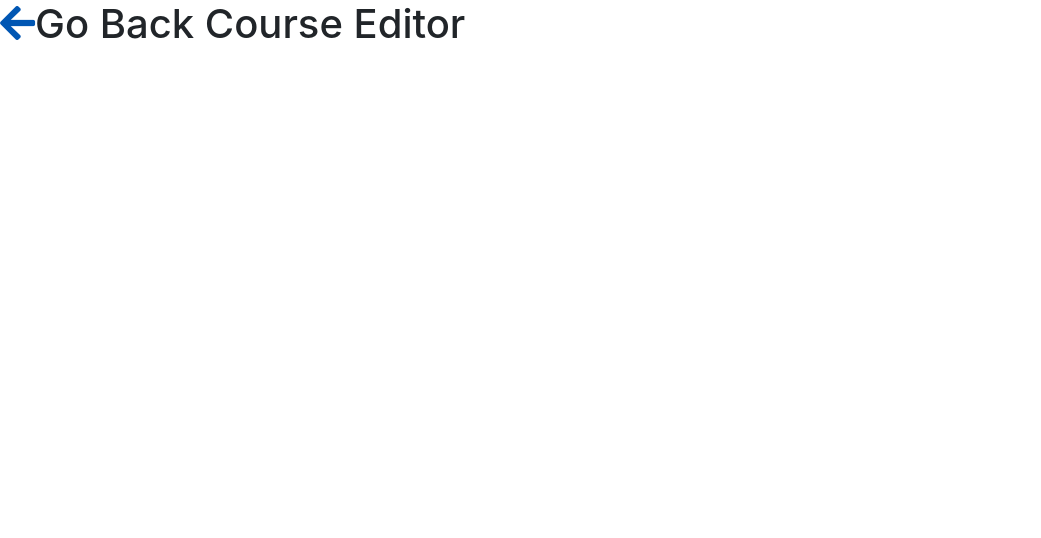
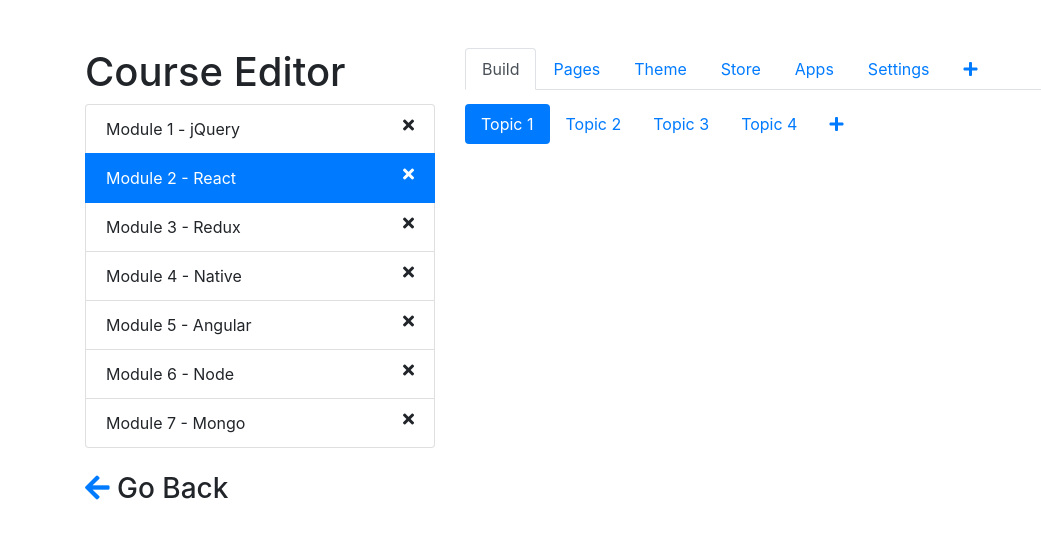
Before and after one commit to xz95/cs5610-spring-2021-client-react-xiangzhang, a React (Create React App) app: page /editor in a window 1280 px wide. Shown: the top 538 px of the page, without its empty margins (0-1041 px from the left). Built offline with nearby package versions, Linux system fonts and the light colour scheme.

Commit message:
add course-card.js

```diff
--- /dev/null
+++ b/src/components/course-card.js
@@ -0,0 +1,21 @@
+import React from 'react'
+import {Link} from "react-router-dom";
+
+const CourseCard = ({course}) =>
+    <div className="col-3">
+      <div className="card">
+        <img src="https://www.valuecoders.com/blog/wp-content/uploads/2016/08/react.png" className="card-img-top" alt="..."/>
+        <div className="card-body">
+          <h5 className="card-title">{course.title}</h5>
+          <p className="card-text">Some quick example text to build on the card title and make up the bulk of the card's
+            content.</p>
+          <img src={``}/>
+          <Link to="/courses/editor" className="btn btn-primary">
+            {course.title}
+          </Link>
+          <i className="fas fa-trash float-right"></i>
+        </div>
+      </div>
+    </div>
+
+export default CourseCard
--- a/src/components/course-editor.js
+++ b/src/components/course-editor.js
@@ -3,14 +3,103 @@ import {Link} from "react-router-dom";
 
 
 const CourseEditor = ({history}) =>
-      <h1>
-        <Link to="/courses">
-          <i className="fas fa-arrow-left"></i>
-        </Link>
+    <div>
 
-        <span onClick={() => history.goBack()}>Go Back </span>
-        Course Editor
-      </h1>
+
+      <div className="d-flex flex-column min-vh-100">
+        <div className="container mt-5">
+          <div className="row">
+            <div className="col-4">
+              <h1>Course Editor</h1>
+            </div>
+
+            <div className="col-8">
+              <ul className="nav nav-tabs">
+                <li className="nav-item">
+                  <a className="nav-link active" href="#">Build</a>
+                </li>
+                <li className="nav-item">
+                  <a className="nav-link" href="#">Pages</a>
+                </li>
+                <li className="nav-item">
+                  <a className="nav-link" href="#">Theme</a>
+                </li>
+                <li className="nav-item">
+                  <a className="nav-link" href="#">Store</a>
+                </li>
+                <li className="nav-item">
+                  <a className="nav-link" href="#">Apps</a>
+                </li>
+                <li className="nav-item">
+                  <a className="nav-link" href="#">Settings</a>
+                </li>
+                <li className="nav-item float-right">
+                  <a className="nav-link" href="#">
+                    <i className="fas fa-plus"></i>
+                  </a>
+                </li>
+
+              </ul>
+            </div>
+          </div>
+
+          <div className="row">
+            <div className="col-4">
+              <ul className="list-group">
+                <li className="list-group-item">Module 1 - jQuery <i
+                    className="fas fa-times float-right"></i></li>
+                <li className="list-group-item active">Module 2 - React <i
+                    className="fas fa-times float-right"></i>
+                </li>
+                <li className="list-group-item">Module 3 - Redux <i
+                    className="fas fa-times float-right"></i></li>
+                <li className="list-group-item">Module 4 - Native <i
+                    className="fas fa-times float-right"></i></li>
+                <li className="list-group-item">Module 5 - Angular <i
+                    className="fas fa-times float-right"></i></li>
+                <li className="list-group-item">Module 6 - Node <i
+                    className="fas fa-times float-right"></i></li>
+                <li className="list-group-item">Module 7 - Mongo <i
+                    className="fas fa-times float-right"></i></li>
+              </ul>
+            </div>
+
+            <div className="col-8">
+              <ul className="nav nav-pills">
+                <li className="nav-item">
+                  <a className="nav-link active" href="#">Topic 1</a>
+                </li>
+                <li className="nav-item">
+                  <a className="nav-link" href="#">Topic 2</a>
+                </li>
+                <li className="nav-item">
+                  <a className="nav-link" href="#">Topic 3</a>
+                </li>
+                <li className="nav-item">
+                  <a className="nav-link" href="#">Topic 4</a>
+                </li>
+                <li className="nav-item">
+                  <a className="nav-link" href="#">
+                    <i className="fas fa-plus"></i>
+                  </a>
+                </li>
+
+              </ul>
+            </div>
+          </div>
+          <br/>
+          <h3>
+            <Link to="/courses">
+              <i className="fas fa-arrow-left"></i>
+            </Link>
+
+            <span onClick={() => history.goBack()}> Go Back </span>
+
+          </h3>
+        </div>
+       </div>
+    </div>
+
 
 
 
--- a/src/components/course-grid.js
+++ b/src/components/course-grid.js
@@ -1,31 +1,20 @@
-
 import React from 'react'
+import CourseCard from "./course-card";
 import {Link} from "react-router-dom";
 
 const CourseGrid = ({courses}) =>
     <div>
       <Link to="/courses/table">
-        <i className="fas fa-2x fa-list float-right"></i>
+        <i className="fas fa-list fa-2x float-right"></i>
       </Link>
       <h2>Course Grid {courses.length}</h2>
       <div className="row">
         {
           courses.map(course =>
-              <div className="card" style={{width: "18rem", margin: "15px"}}>
-                <img src="https://www.valuecoders.com/blog/wp-content/uploads/2016/08/react.png" className="card-img-top" alt="..."/>
-                <div className="card-body">
-                  <h5 className="card-title">{course.title}</h5>
-                  <p className="card-text">Some quick example text to build on the card title and make up the bulk of
-                    the card's content.</p>
-                  <Link to="/editor" className="btn btn-primary">
-                    Go somewhere
-                  </Link>
-                </div>
-              </div>
+              <CourseCard course={course}/>
           )
         }
       </div>
-
     </div>
 
 export default CourseGrid
--- a/src/components/course-table.js
+++ b/src/components/course-table.js
@@ -15,7 +15,7 @@ export default class CourseTable extends React.Component {
         <div>
           <h2>Course Table</h2>
           <Link to="/courses/grid">
-            <i className="fas fa-table float-right"></i>
+            <i className="fas fa-2x fa-table float-right"></i>
           </Link>
 
 
```
